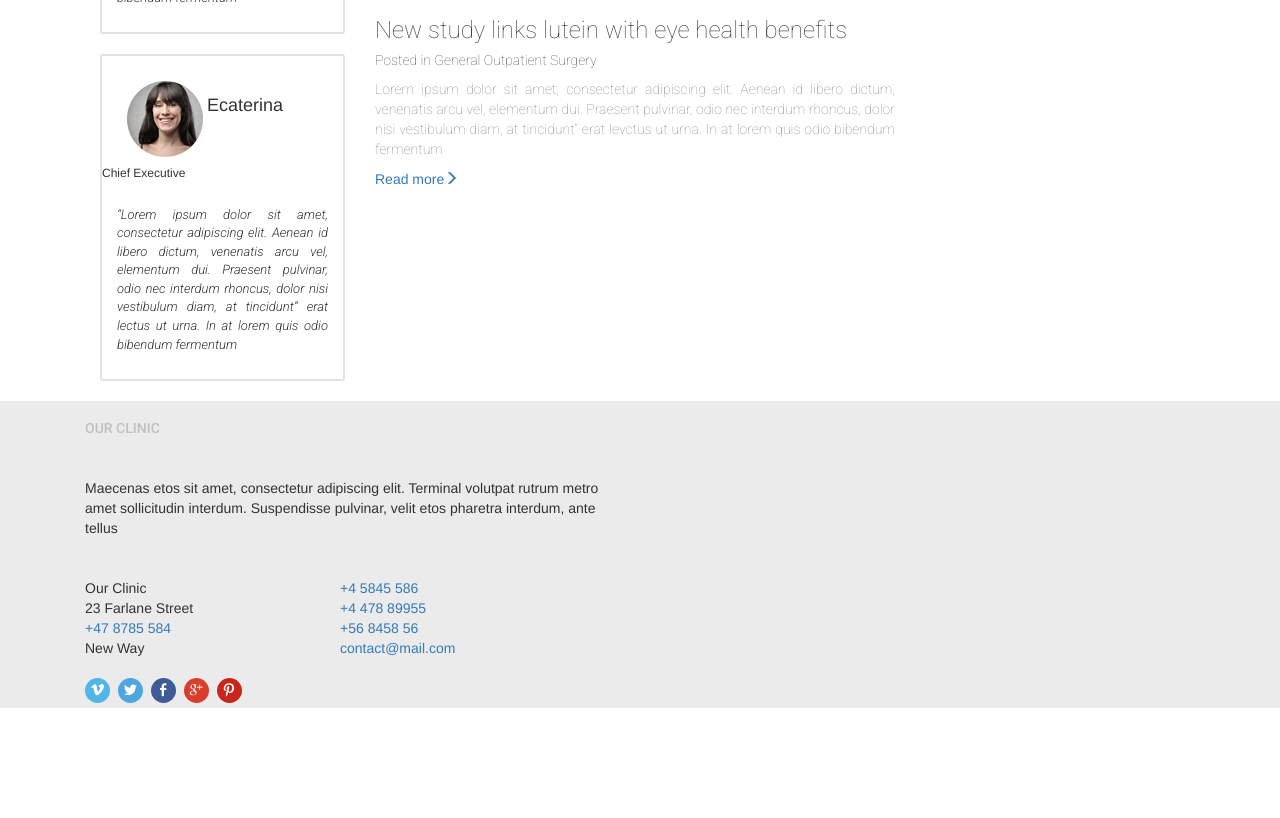
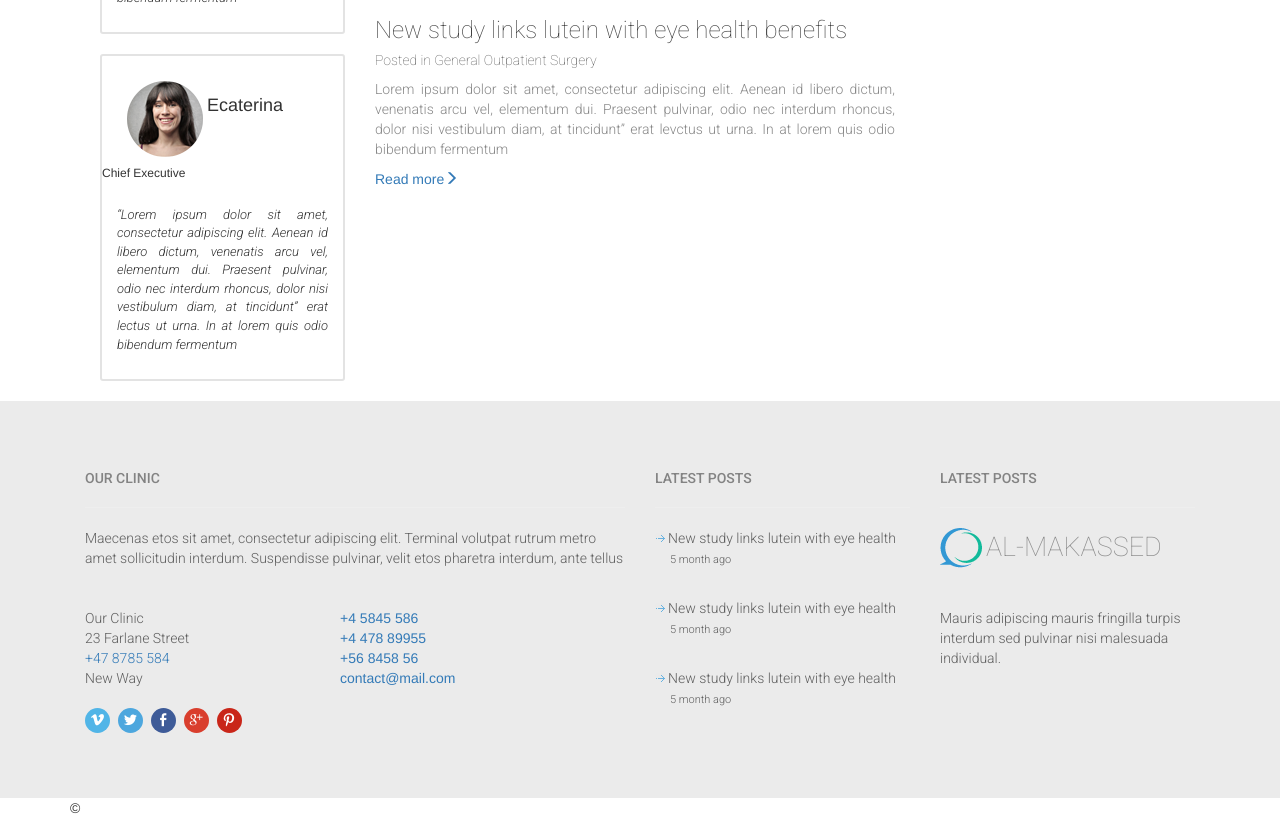
Before and after one commit to danmic94/stomatemplate, a plain HTML site: page index.html in a window 1280 px wide. Shown: the part 1716-2534 px from the top of the page. Before the commit the page ends 2424 px from the top, so only its background shows below. Drawn offline with Linux system fonts and the light colour scheme.

Commit message:
Finished lower part

```diff
--- a/css/custom.css
+++ b/css/custom.css
@@ -19,7 +19,7 @@
 .company-name {
 	font-family: 'Roboto', sans-serif;
 	font-size: 32px;
-	font-weight: 300;
+	font-weight: 100;
 	font-style: normal;
 	color: #8d8d8d;
 	display: inline-block;
@@ -157,7 +157,7 @@ ul.bxslider {
 .purple { border-color: #b07cc5;}
 .green { border-color: #75dda1;}
 
-/*Aligning the icons in circles*/
+/*Aligning the icons in rings*/
 .align-user {
 	margin-left: 32%;
 	margin-top: 28%;
@@ -179,6 +179,14 @@ ul.bxslider {
 	font-style: normal;
 	color: #7eb7e5;
 	font-size: 17px;
+}
+
+.greyh3bottom {
+	font-family: 'Roboto', sans-serif;
+	font-weight: 500;
+	font-style: normal;
+	color: #838383;
+	font-size: 14px;
 }
 
 .greyh3 {
@@ -284,20 +292,20 @@ hr.morespace {
 div.news > p {
 	font-family: 'Roboto', sans-serif;
 	font-size: 14px;
-	font-weight: 200;
+	font-weight: 300;
 	text-align: justify;
 	color: #888888;
 }
 
 div.news > h3.secondary {
 	font-family: 'Roboto', sans-serif;
-	font-weight: 100;
+	font-weight: 200;
 	color: #414141;
 }
 
 div.news > h5 {
 	font-family: 'Roboto', sans-serif;
-	font-weight: 100;
+	font-weight: 200;
 	color: #525252;
 }
 
@@ -491,3 +499,59 @@ ul.adress li > a {
 .soc-pinterest:before {
     content:'d';
 }
+.custom-padding {
+	padding-top: 50px;
+	padding-bottom: 50px;
+}
+
+.right-one {
+	list-style: none;
+	padding: 0;
+}
+
+ul.right-one > li {
+	padding-bottom: 30px;
+}
+
+.blue-arrow {
+	display: inline-block;
+	vertical-align: middle;
+	padding-bottom: 5px;
+	padding-right: 2px;
+}
+
+.subtext {
+
+	margin-left: 15px;
+	font-size: 11px;
+	margin-top: 10px;
+}
+
+.lower-name {
+	font-family: 'Roboto', sans-serif;
+	font-size: 27px;
+	font-weight: 100;
+	font-style: normal;
+	color: #8d8d8d;
+	display: inline-block;
+	margin: 0;
+	vertical-align: middle;
+}
+
+.lower-logo {
+	display: inline-block;
+}
+
+.last-text {
+	padding-top: 40px;
+	font-family: 'Roboto', sans-serif;
+	font-weight: 300;
+	font-style: normal;
+	color: #5f5f5f;
+}
+
+.lightgray {
+	font-family: 'Roboto', sans-serif;
+	color: #5f5f5f;
+	font-weight: 300;
+}
--- a/index.html
+++ b/index.html
@@ -321,18 +321,18 @@
     	</div>
     </div>
     <div class="bottom-first">
-    	<div class="container">
+    	<div class="container custom-padding">
 		    <div class="col-md-6">
-		    		<h3 class="greyh3">OUR CLINIC</h3>
+		    		<h3 class="greyh3bottom">OUR CLINIC</h3>
 
 	    			<hr>
 
-	    			<p class="bottom-space">Maecenas etos sit amet, consectetur adipiscing elit.
+	    			<p class="bottom-space lightgray">Maecenas etos sit amet, consectetur adipiscing elit.
 	    			 Terminal volutpat rutrum metro amet sollicitudin interdum.
 	    			  Suspendisse pulvinar, velit etos pharetra interdum, ante tellus </p>
 
 	    			  <div class="row col-md-6">
-	    			  	<ul class="adress">
+	    			  	<ul class="adress lightgray">
 	    			  		<li>Our Clinic</li>
 	    			  		<li>23 Farlane Street</li>
 	    			  		<li><a href="#" title="phone-number">+47 8785 584</a></li>
@@ -356,11 +356,39 @@
 	    			  </div>
 		    </div>
 		    <div class="col-md-3">
+		    		<h3 class="greyh3bottom">LATEST POSTS</h3>
 
+	    			<hr>
+	    			<ul class="right-one lightgray">
+	    				<li><img class="blue-arrow" src="img/icons/arrow-right.png" alt="arrow">New study links lutein with eye health
+	    				<br/>
+	    				<span class="subtext">5 month ago</span>
+ 						</li>
+	    				<li><img class="blue-arrow" src="img/icons/arrow-right.png" alt="arrow">New study links lutein with eye health
+	    				<br/>
+	    				<span class="subtext">5 month ago</span>
+ 						</li>
+	    				<li><img class="blue-arrow" src="img/icons/arrow-right.png" alt="arrow">New study links lutein with eye health
+	    				<br/>
+	    				<span class="subtext">5 month ago</span>
+ 						</li>
+	    			</ul>
 		    </div>
 		    <div class="col-md-3">
+		    		<h3 class="greyh3bottom">LATEST POSTS</h3>
 
+	    			<hr>
+
+	    			<img class="img-responsive lower-logo" alt="Logo" src="img/logo/logo.png" />
+	    			<span class="lower-name">AL-MAKASSED</span>
+
+	    			<p class="last-text">Mauris adipiscing mauris fringilla turpis interdum sed pulvinar nisi malesuada individual. </p>
 		    </div>
+		</div>
+	</div>
+	<div class="bottom-copyright">
+		<div class="container">
+			<span>&copy;</span>
 		</div>
 	</div>
     <!-- jQuery  -->
```
Also changed, not shown: img/icons/arrow-right.png (added).
